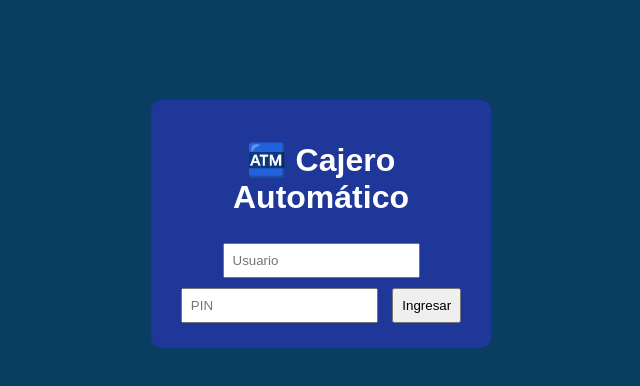
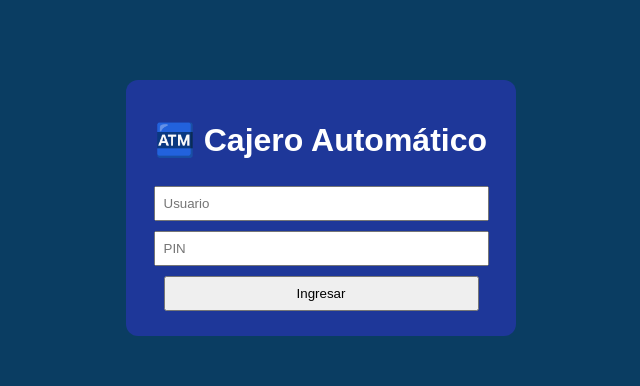
Before and after one commit to drackfaster134-jpg/cajero, a plain HTML site: page index.html in a window 1280 px wide. Shown: the whole page, without its empty margins (319-959 px from the left). Drawn offline with Linux system fonts and the light colour scheme.

Commit message:
Update style.css

```diff
--- a/style.css
+++ b/style.css
@@ -5,15 +5,25 @@ body {
 text-align: center;
 }
 
+
 .atm {
 background: #1e3799;
-    width: 300px;
-    margin: 100px auto;
+width: 350px;
+margin: 80px auto;
 padding: 20px;
-    border-radius: 10px;
+border-radius: 12px;
 }
 
+
 input, button {
+width: 90%;
 padding: 8px;
 margin: 5px;
 }
+
+
+ul {
+text-align: left;
+max-height: 120px;
+overflow-y: auto;
+}
```
Lines whose indentation alone changed are shown as unchanged.
